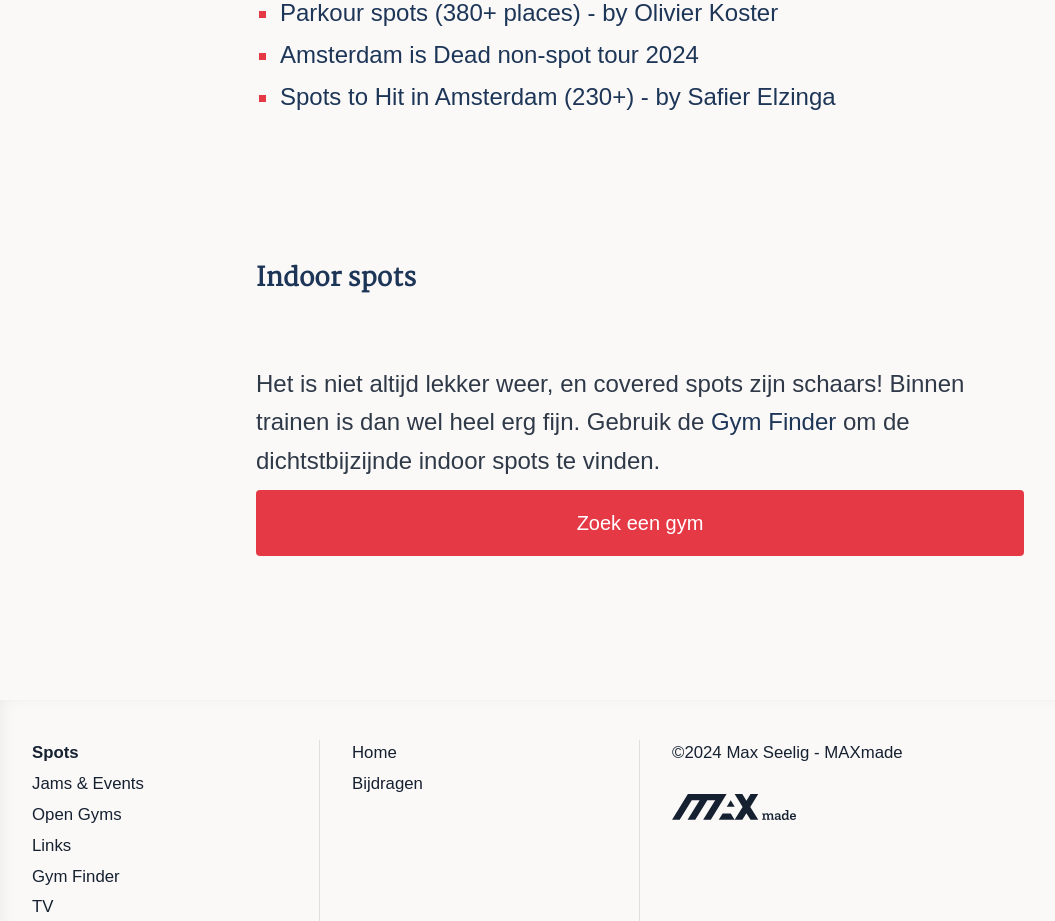
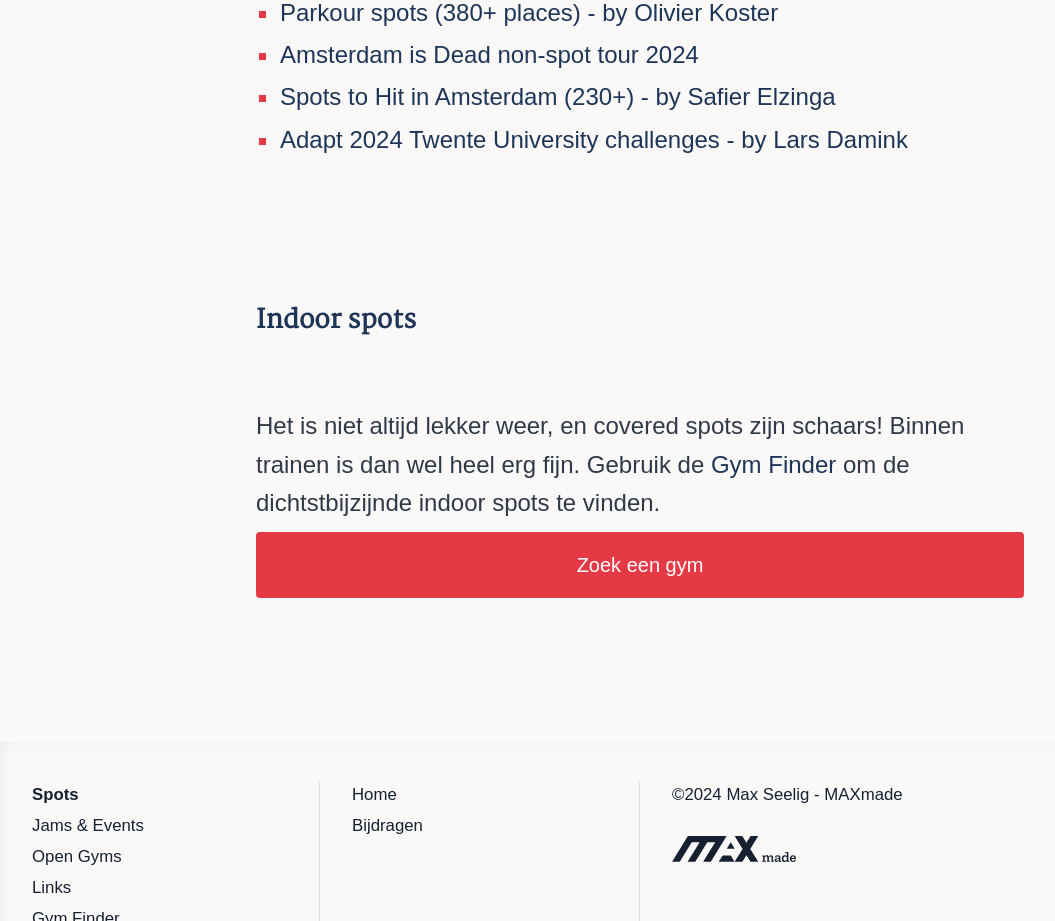
Before and after one commit to m-a-x-s-e-e-l-i-g/pkfr-nl, a SvelteKit app: page /spots in a window 1280 px wide. Shown: the part 2240-3161 px from the top of the page, without its empty margins (0-1055 px from the left). Built offline with nearby package versions, Linux system fonts and the light colour scheme; some icons are missing; a web font is replaced by a local one.

Commit message:
Update +page.svelte

```diff
--- a/src/routes/spots/+page.svelte
+++ b/src/routes/spots/+page.svelte
@@ -71,6 +71,7 @@
 			<li><a href="https://goo.gl/maps/khFcMNSZaQBrBuLx5" target="_blank" rel="noreferrer">Parkour spots (380+ places) - by Olivier Koster</a></li>
 			<li><a href="https://maps.app.goo.gl/UKweDgNVvEpJQakSA" target="_blank" rel="noreferrer">Amsterdam is Dead non-spot tour 2024</a></li>
 			<li><a href="https://maps.app.goo.gl/5WcDufx7Nsk9Z4in7" target="_blank" rel="noreferrer">Spots to Hit in Amsterdam (230+) - by Safier Elzinga</a></li>
+<li><a href="https://www.google.com/maps/d/edit?mid=17skoWhjed0NLu3-d92pRL7BbWL-lLG8" target="_blank" rel="noreferrer">Adapt 2024 Twente University challenges - by Lars Damink</a></li>
 		</ul>
 	</article>
 </div>
```
